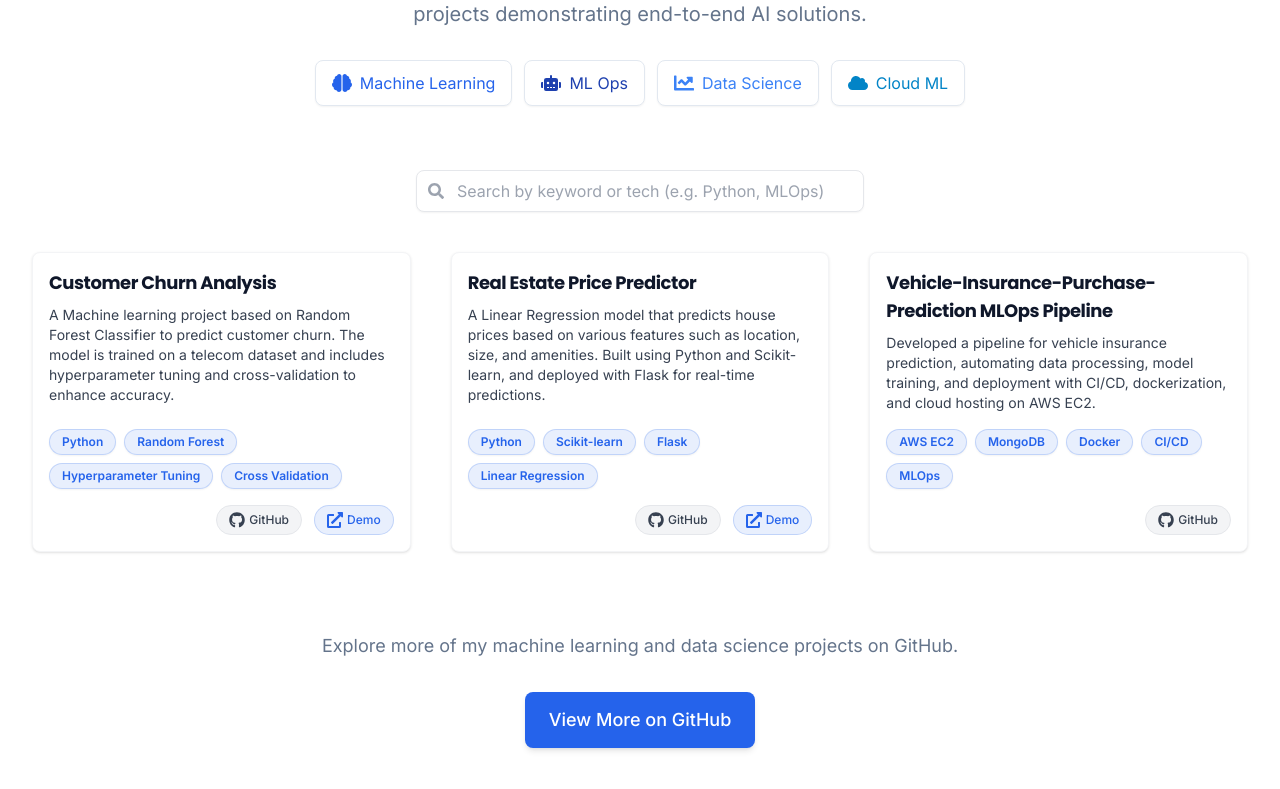
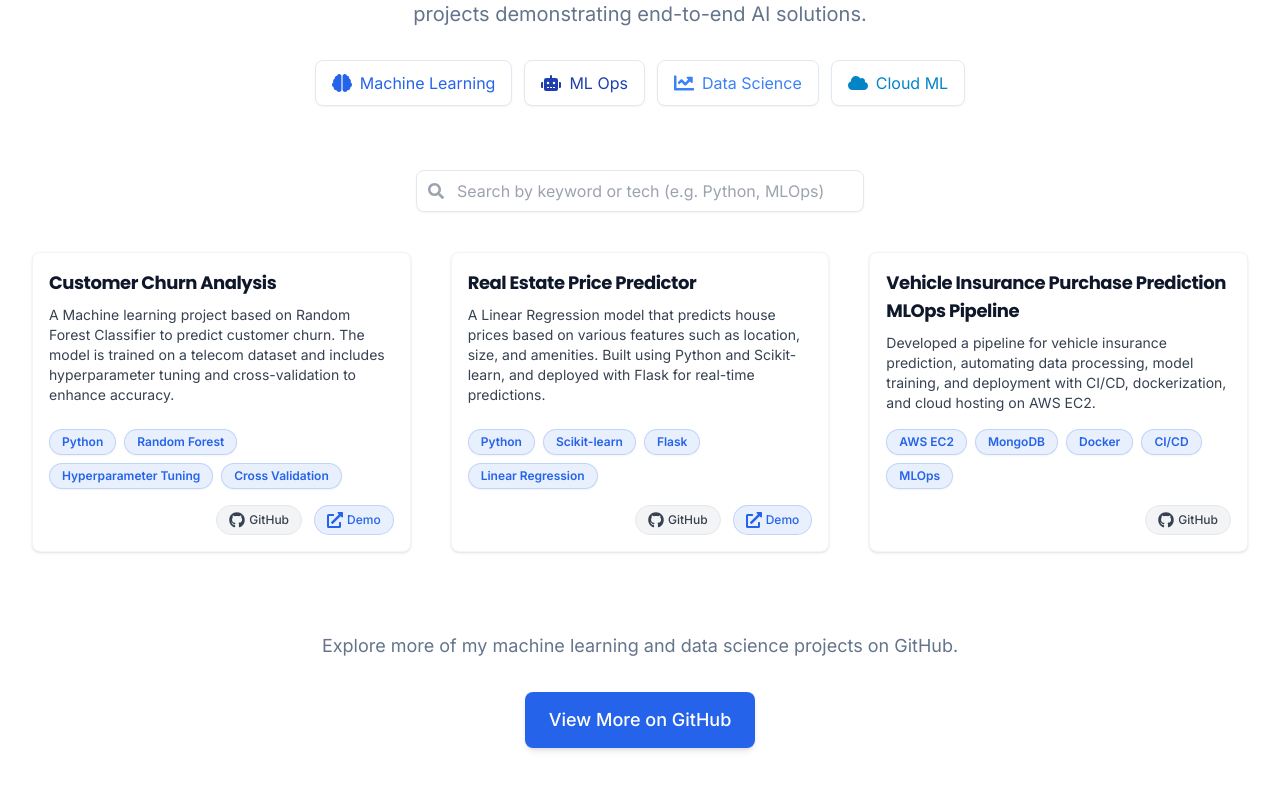
Before and after one commit to tirshiva/Analyst-Portfolio, a React (Vite) app: page / in a window 1280 px wide. Shown: the part 1932-2721 px from the top of the page. Built offline with nearby package versions, Linux system fonts and the light colour scheme.

Commit message:
Added pro

```diff
--- a/src/data/projects.js
+++ b/src/data/projects.js
@@ -12,7 +12,7 @@
 export const projects = [
   {
     id: 1,
-    title: "Vehicle-Insurance-Purchase-Prediction MLOps Pipeline",
+    title: "Vehicle Insurance Purchase Prediction MLOps Pipeline",
     description: "Developed a pipeline for vehicle insurance prediction, automating data processing, model training, and deployment with CI/CD, dockerization, and cloud hosting on AWS EC2.",
     techStack: [
       "AWS EC2",
```
